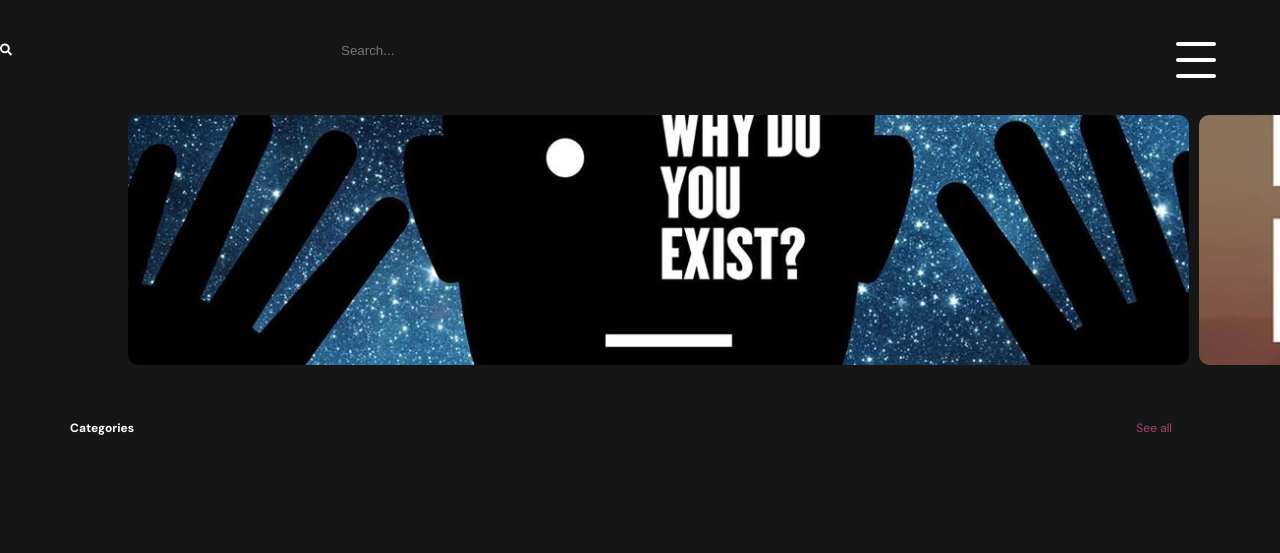
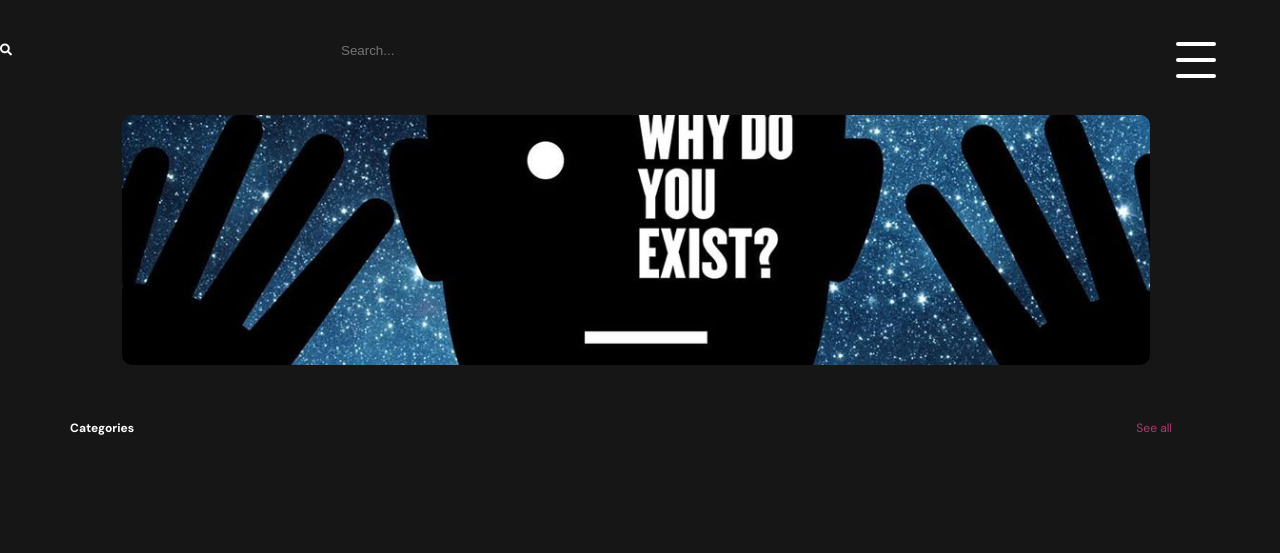
Before and after one commit to Christiano0407/Interface-DesignWeb, a website: page src/html/movie.html in a window 1280 px wide. Drawn offline with Linux system fonts and the light colour scheme.

Commit message:
previous01

```diff
--- a/src/css/cssMedia/menuMain.css
+++ b/src/css/cssMedia/menuMain.css
@@ -32,7 +32,7 @@ main {
 }
 /* ========== Carousel One ============= */
 .carousel {
-    width: 100%;
+    width: 90%;
     margin: 2rem auto;
     height: 300px;
    /*  overscroll-behavior: none; */
@@ -44,7 +44,7 @@ main {
 }
 .slider {
     position: absolute;
-    left: 10%;
+    left: 5%;
     /* top: 30%; */
     width: 90%;
     margin: 0 auto;
@@ -54,7 +54,7 @@ main {
 .slider__inner {
     position: absolute;
     height: 100%;
-    width: 650%;
+    width: 700%;
     top: 0;
     display: grid;
     grid-template-columns: repeat(7, 1fr);
--- a/src/css/cssMedia/movieQueries.css
+++ b/src/css/cssMedia/movieQueries.css
@@ -77,7 +77,7 @@
 }
 /* ======== Carousel ======= */
 .carousel {
-    width: 100%;
+    width: 90%;
     margin: 1rem auto;
     height: 200px;
 }
@@ -87,7 +87,7 @@
     left: 5%;
 }
 .slider__inner {
-  width: 300%;
+  width: 700%;
   height: 100%;
   gap: 1rem;
 }
```
